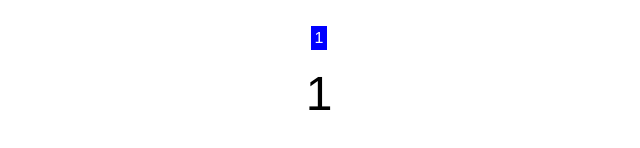
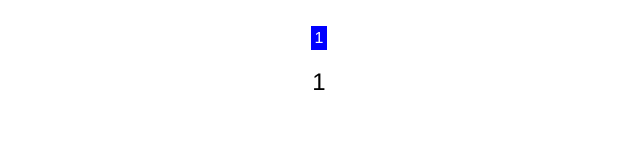
Before and after one commit to adityajain15/g-test, a Vue app: page / in a window 1280 px wide. Both pictures are taken after a click on the button "Add Box". Shown: the part 196-344 px from the top of the page, without its empty margins (321-961 px from the left). Built offline with nearby package versions, Linux system fonts and the light colour scheme.

Commit message:
increase counter font-size according to array length

```diff
--- a/src/components/Counter.vue
+++ b/src/components/Counter.vue
@@ -3,7 +3,7 @@
     <template v-for="value of boxes">
       <span class="pa1 ma1 white bold dib" :style="`background: ${value % 2 ? 'blue' : 'black'}; border-top: ${value % 5 ? '' : '5px solid #ffcc00'}`" :key="value">{{value}}</span>
     </template>
-    <span class="db ma3 f1">{{boxes.length}}</span>
+    <span class="db ma3" :style="`font-size: ${boxes.length * 0.5 + 1}em`">{{boxes.length}}</span>
   </div>
   <span v-else class="db">No boxes</span>
 </template>
```
